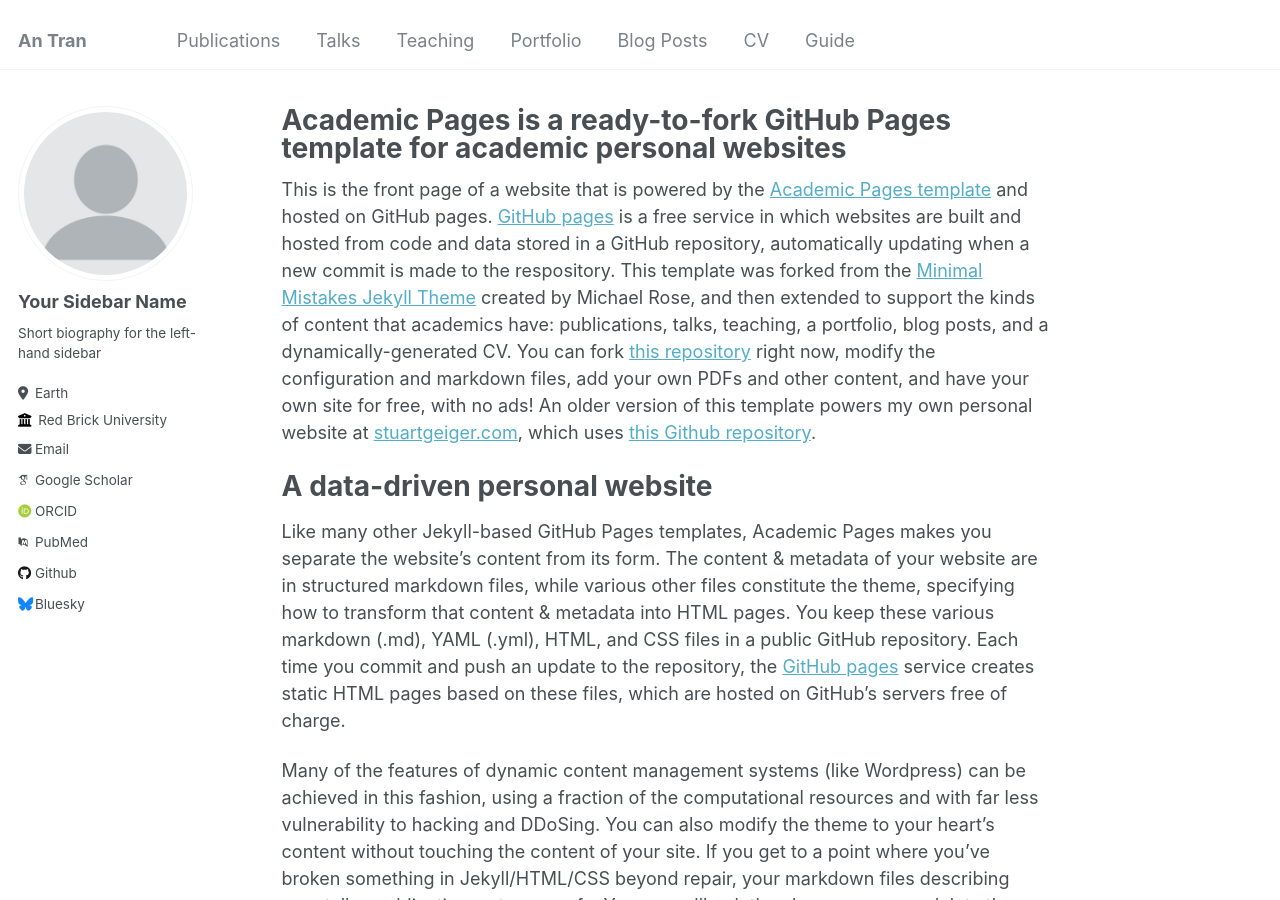
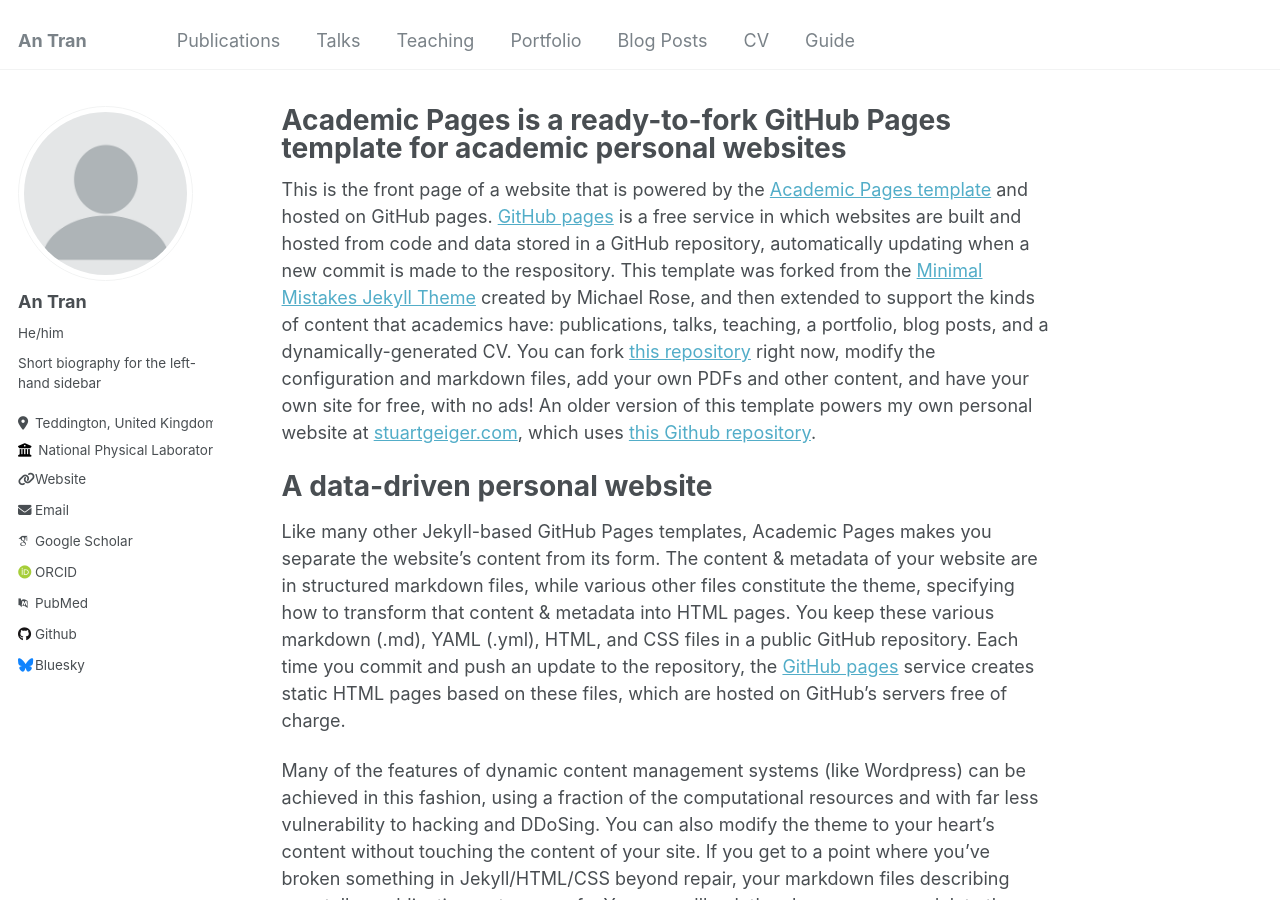
Before and after one commit to antran-phys/antran-phys.github.io, a Jekyll site: the page built from _pages/about.md, in a window 1280 px wide and 900 px high. Built offline with Jekyll 4.4.1, drawn with Linux system fonts in a browser that asks for light colours; some web fonts are replaced.

Commit message:
Update _config.yml

```diff
--- a/_config.yml
+++ b/_config.yml
@@ -22,13 +22,13 @@ repository               : "antran-phys.github.io"
 author:
   # Biographic information
   avatar           : "profile.png"
-  name             : "Your Sidebar Name"
-  pronouns         : # example: "she/her"
+  name             : "An Tran"
+  pronouns         : "He/him"
   bio              : "Short biography for the left-hand sidebar"
-  location         : "Earth"
-  employer         : "Red Brick University"
-  uri              : # URL
-  email            : "none@example.org"
+  location         : "Teddington, United Kingdom"
+  employer         : "National Physical Laboratory (NPL)"
+  uri              : "www.npl.co.uk"
+  email            : "an.tran@gnpl.co.uk"
 
   # Academic websites
   arxiv            : # URL - Update with the correct link to your profile
```
